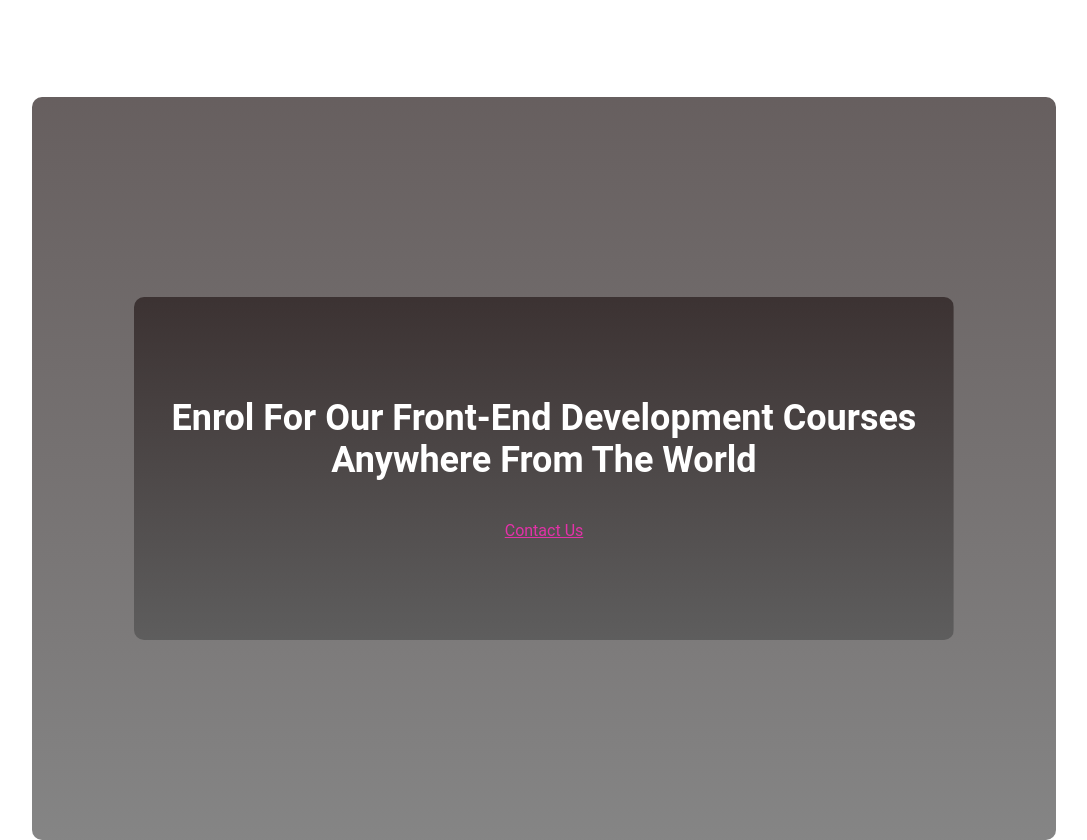
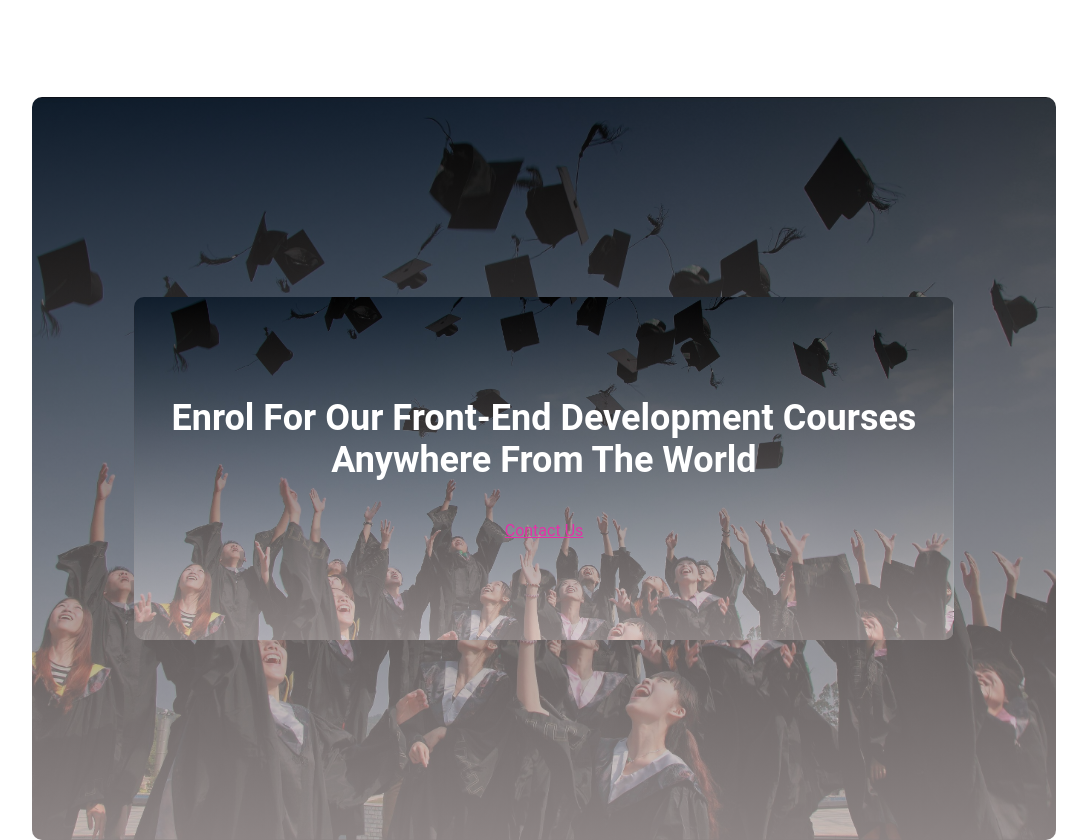
Before and after one commit to Solabomikayode/Skill_Harvest_Landing_Page, a plain HTML site: page index.html in a window 1280 px wide. Shown: the part 3945-4785 px from the top of the page, without its empty margins (96-1183 px from the left). Drawn offline with Linux system fonts and the light colour scheme; a web font is replaced by a local one.

Commit message:
Image Addition

```diff
--- a/css/styles.css
+++ b/css/styles.css
@@ -328,7 +328,7 @@ border-radius: 50%;
 .cta{
     margin: 100px auto;
     width: 80%;
-    background-image: linear-gradient(rgba(38, 27, 27, 0.7),rgba(81, 81, 81, 0.7)),url(media/pexels-pixabay-267885.jpg);
+    background-image: linear-gradient(rgba(0, 0, 0, 0.7),rgba(199, 188, 188, 0.7)),url(/media/pexels-pixabay-267885.jpg);
     background-position: center;
     background-size: cover;
     border-radius: 10px;
```
